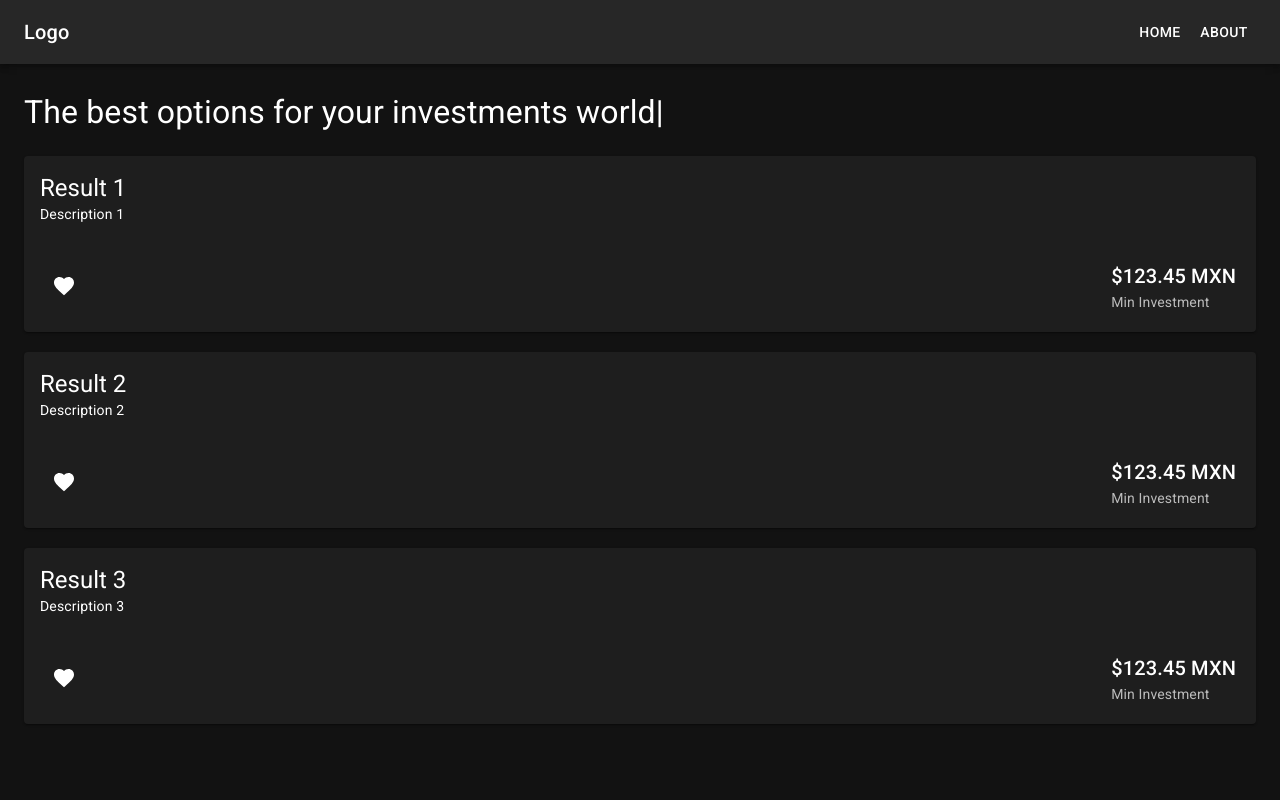
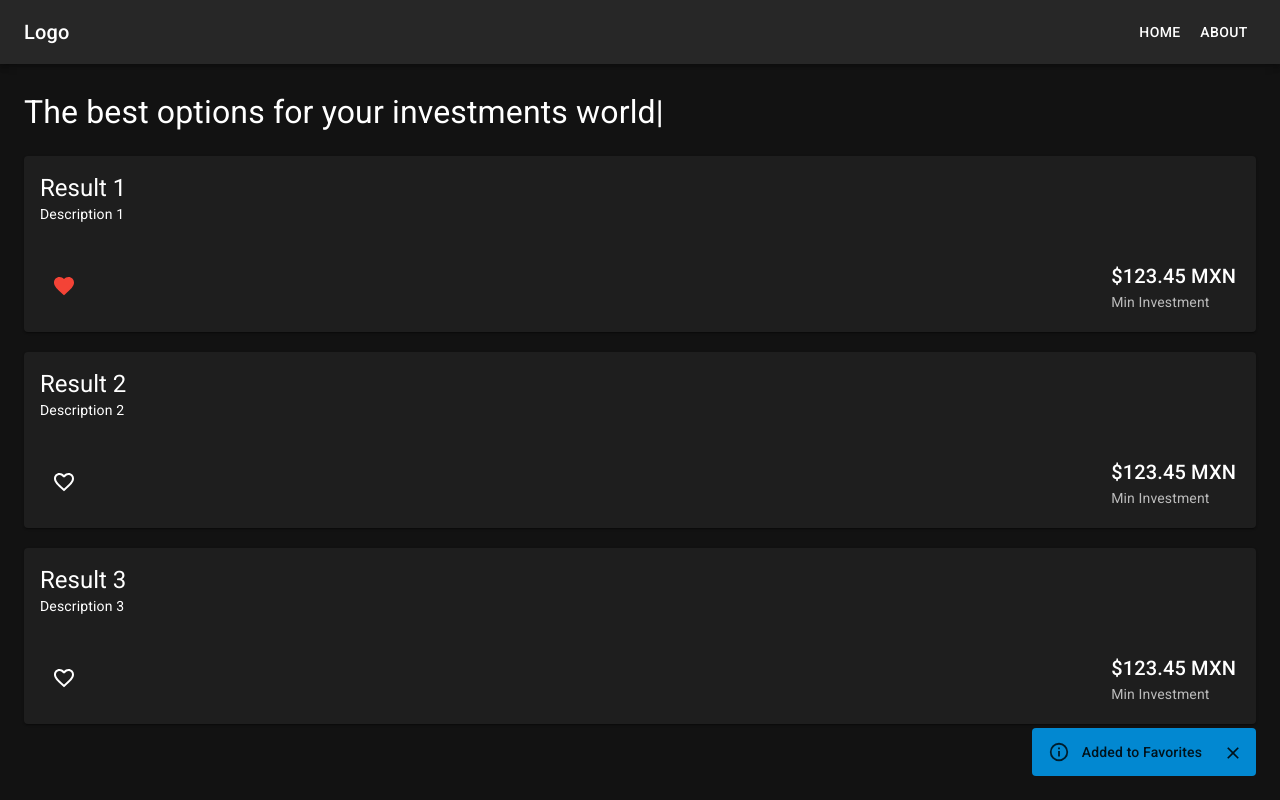
Before and after one commit to omarmorales/hackmexico-project, a React (Vite) app: page / in a window 1280 px wide. Both pictures are taken after a click on the button 64 px from the left and 286 px from the top of the page. Built offline with nearby package versions, Linux system fonts and the light colour scheme; a web font is replaced by a local one.

Commit message:
snackbar alert added onclick favorites button | Home

```diff
--- a/src/views/Home.jsx
+++ b/src/views/Home.jsx
@@ -1,19 +1,20 @@
 // Home.jsx
-import React from "react";
+import React, { useState } from "react";
 import { TypeAnimation } from "react-type-animation";
-import { useNavigate } from "react-router-dom";
-import Card from "@mui/material/Card";
-import CardContent from "@mui/material/CardContent";
-import CardActions from "@mui/material/CardActions";
-import Typography from "@mui/material/Typography";
-import IconButton from "@mui/material/IconButton";
-import Button from "@mui/material/IconButton";
+import {
+  Tooltip,
+  Card,
+  CardContent,
+  CardActions,
+  Typography,
+  IconButton,
+  Snackbar,
+} from "@mui/material";
+import MuiAlert from "@mui/material/Alert";
 import FavoriteIcon from "@mui/icons-material/Favorite";
-import ShareIcon from "@mui/icons-material/Share";
+import FavoriteBorderIcon from "@mui/icons-material/FavoriteBorder";
 
 function Home() {
-  let navigate = useNavigate(); // Use useNavigate
-
   // Example data
   const results = [
     { title: "Result 1", description: "Description 1" },
@@ -21,6 +22,8 @@ function Home() {
     { title: "Result 3", description: "Description 3" },
     // Add more results as needed
   ];
+
+  const [alert, setAlert] = useState({ open: false, message: "" });
 
   return (
     <div>
@@ -43,7 +46,10 @@ function Home() {
       </div>
 
       <div>
-        {results.map((result, index) => (
+        {results.map((result, index) => {
+          const [isFavorite, setIsFavorite] = useState(false);
+
+          return (
             <Card key={index} sx={{ margin: "20px 0" }}>
               <CardContent>
                 <Typography variant="h5" component="div">
@@ -59,9 +65,26 @@ function Home() {
                   padding: "20px",
                 }}
               >
-              <IconButton aria-label="add to favorites">
-                <FavoriteIcon />
+                <Tooltip title="Add to favorites">
+                  <IconButton
+                    aria-label="add to favorites"
+                    onClick={() => {
+                      setIsFavorite(!isFavorite);
+                      setAlert({
+                        open: true,
+                        message: !isFavorite
+                          ? "Added to Favorites"
+                          : "Removed from Favorites",
+                      });
+                    }}
+                  >
+                    {isFavorite ? (
+                      <FavoriteIcon color="error" />
+                    ) : (
+                      <FavoriteBorderIcon />
+                    )}
                   </IconButton>
+                </Tooltip>
                 <div>
                   <Typography variant="h6">$123.45 MXN</Typography>
                   <Typography variant="body2" color="text.secondary">
@@ -70,7 +93,23 @@ function Home() {
                 </div>
               </CardActions>
             </Card>
-        ))}
+          );
+        })}
+
+        <Snackbar
+          open={alert.open}
+          autoHideDuration={6000}
+          onClose={() => setAlert({ ...alert, open: false })}
+          anchorOrigin={{ vertical: "bottom", horizontal: "right" }}
+        >
+          <MuiAlert
+            onClose={() => setAlert({ ...alert, open: false })}
+            severity="info"
+            variant="filled"
+          >
+            {alert.message}
+          </MuiAlert>
+        </Snackbar>
       </div>
     </div>
   );
```
Lines whose indentation alone changed are shown as unchanged.
